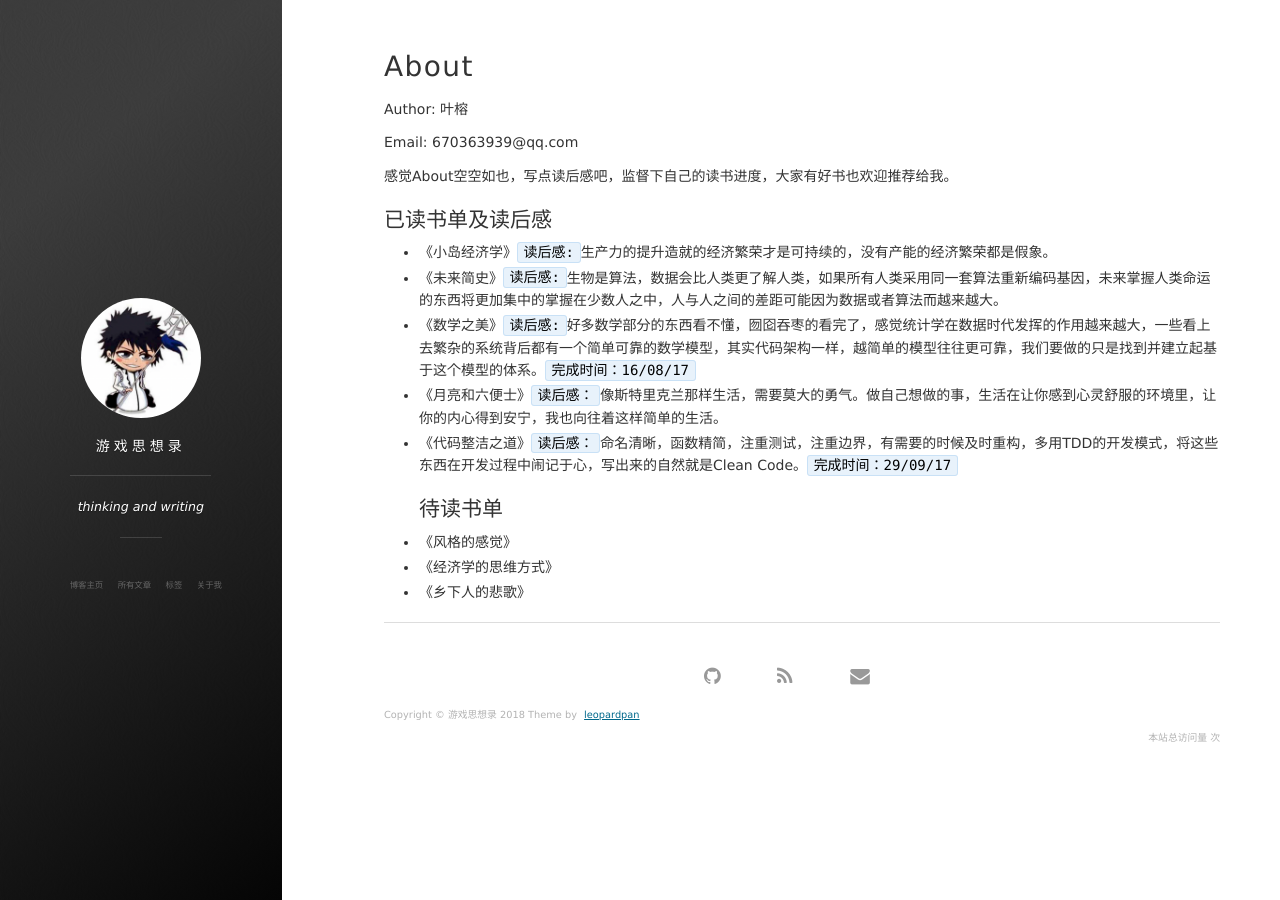
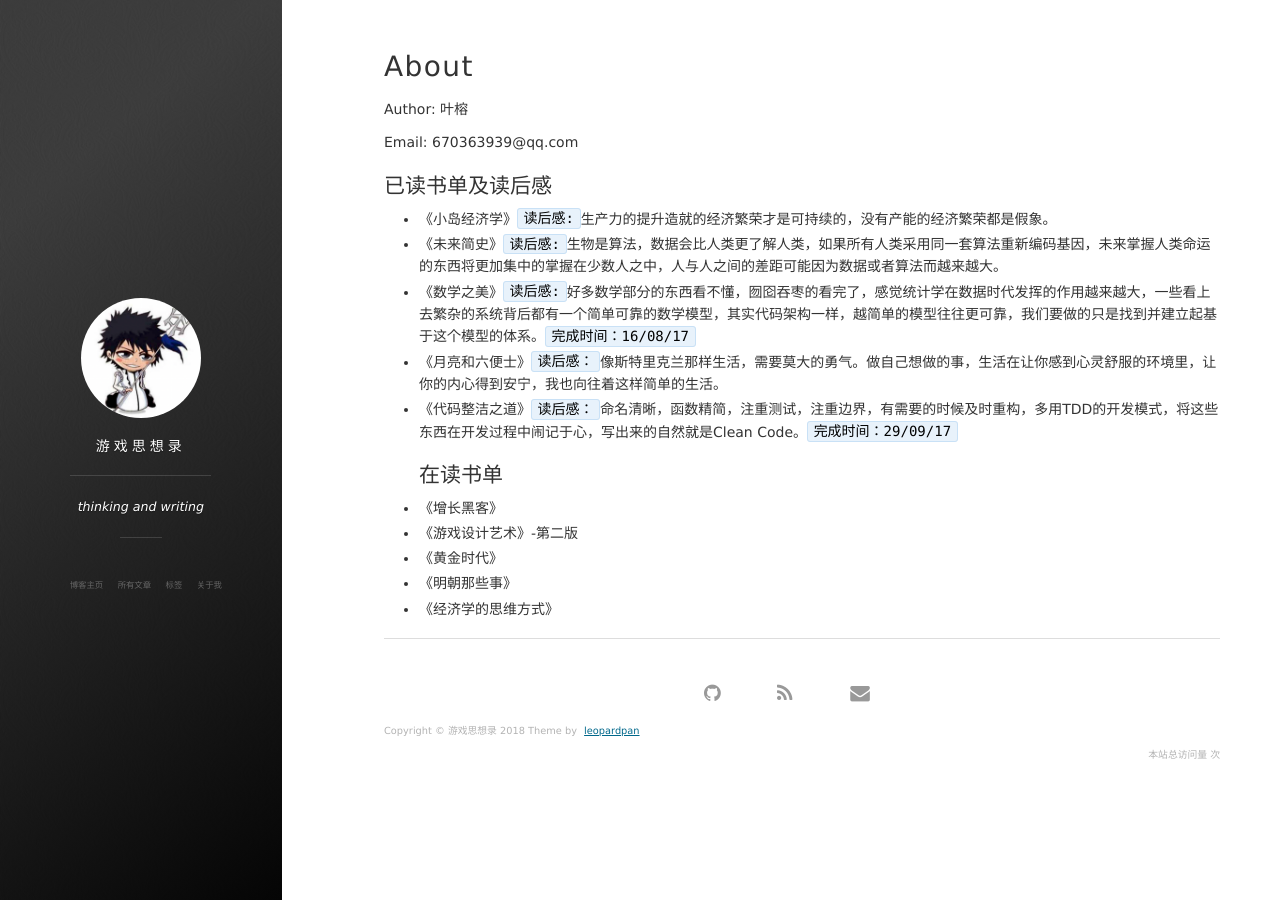
Before and after one commit to yrsc/yrsc.github.io, a Jekyll site: the page built from about.md, in a window 1280 px wide. Built offline with Jekyll 4.4.1, drawn with Linux system fonts in a browser that asks for light colours; nearby versions of some CDN libraries; comment, search, counter and statistics services are not loaded.

Commit message:
modify blog

```diff
--- a/about.md
+++ b/about.md
@@ -8,15 +8,15 @@ Author: 叶榕
 
 Email: 670363939@qq.com
 
-感觉About空空如也，写点读后感吧，监督下自己的读书进度，大家有好书也欢迎推荐给我。
 ## 已读书单及读后感
 + 《小岛经济学》`读后感:`生产力的提升造就的经济繁荣才是可持续的，没有产能的经济繁荣都是假象。
 + 《未来简史》`读后感:`生物是算法，数据会比人类更了解人类，如果所有人类采用同一套算法重新编码基因，未来掌握人类命运的东西将更加集中的掌握在少数人之中，人与人之间的差距可能因为数据或者算法而越来越大。
 + 《数学之美》`读后感:`好多数学部分的东西看不懂，囫囵吞枣的看完了，感觉统计学在数据时代发挥的作用越来越大，一些看上去繁杂的系统背后都有一个简单可靠的数学模型，其实代码架构一样，越简单的模型往往更可靠，我们要做的只是找到并建立起基于这个模型的体系。`完成时间：16/08/17`
 + 《月亮和六便士》`读后感：`像斯特里克兰那样生活，需要莫大的勇气。做自己想做的事，生活在让你感到心灵舒服的环境里，让你的内心得到安宁，我也向往着这样简单的生活。
 + 《代码整洁之道》`读后感：`命名清晰，函数精简，注重测试，注重边界，有需要的时候及时重构，多用TDD的开发模式，将这些东西在开发过程中闹记于心，写出来的自然就是Clean Code。`完成时间：29/09/17`
-## 待读书单
-
-+ 《风格的感觉》
+## 在读书单
++ 《增长黑客》
++ 《游戏设计艺术》-第二版
++ 《黄金时代》
++ 《明朝那些事》
 + 《经济学的思维方式》
-+ 《乡下人的悲歌》
```
